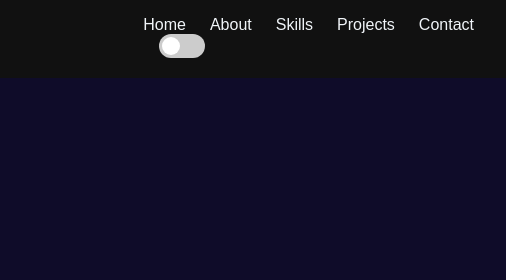
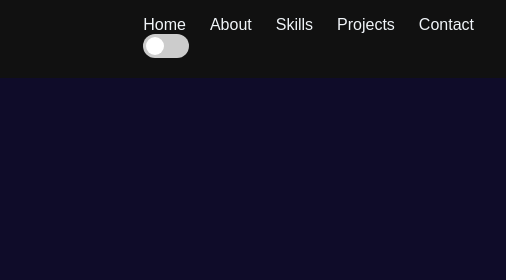
Before and after one commit to Hari03750/Personal-Portfolio, a plain HTML site: page index.html in a window 1280 px wide. Shown: the top 280 px of the page, 774-1280 px from the left. Drawn offline with Linux system fonts and the light colour scheme.

Commit message:
Update index.html

```diff
--- a/index.html
+++ b/index.html
@@ -18,12 +18,10 @@
         <li><a href="#projects">Projects</a></li>
         <li><a href="#contact">Contact</a></li>
       </ul>
-      <div class="toggle-container">
-        <label class="switch">
+             <label class="switch">
           <input type="checkbox" id="modeToggle">
           <span class="slider"></span>
         </label>
-      </div>
     </nav>
   </header>
 
```
